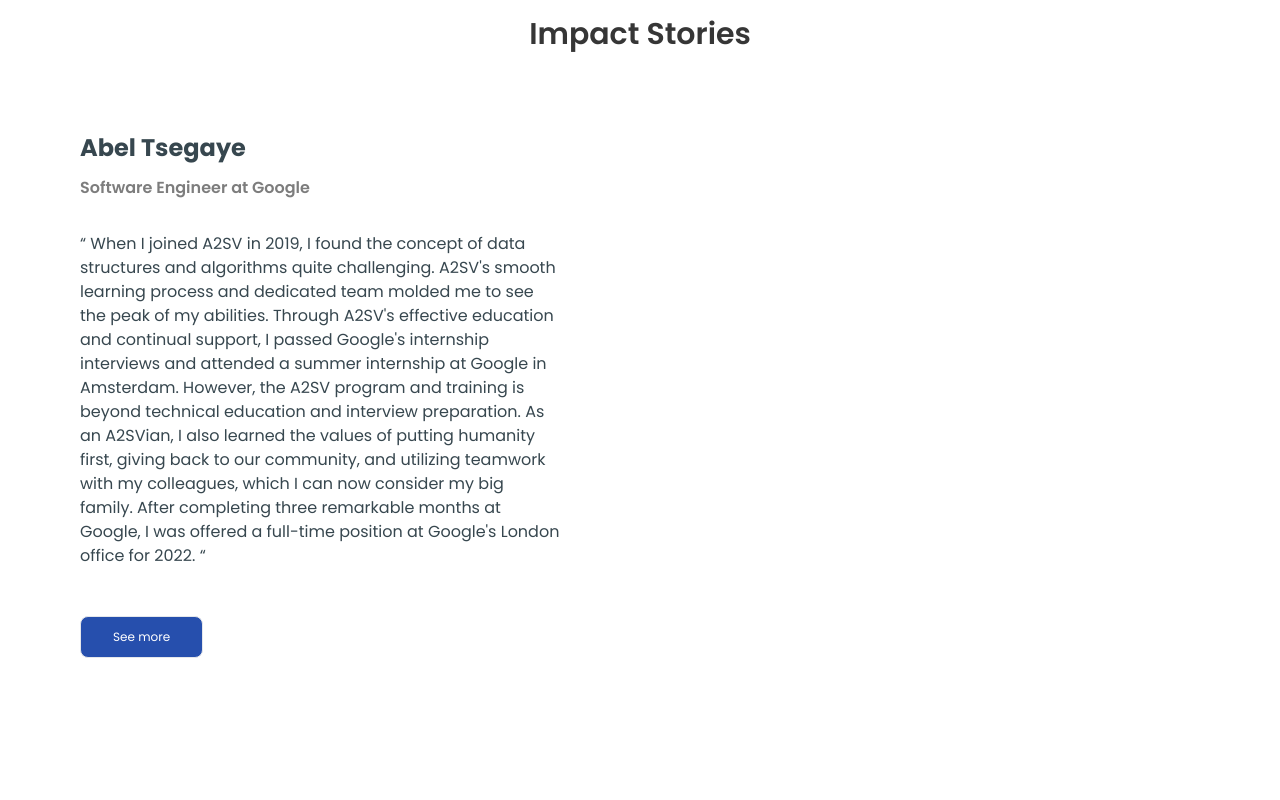
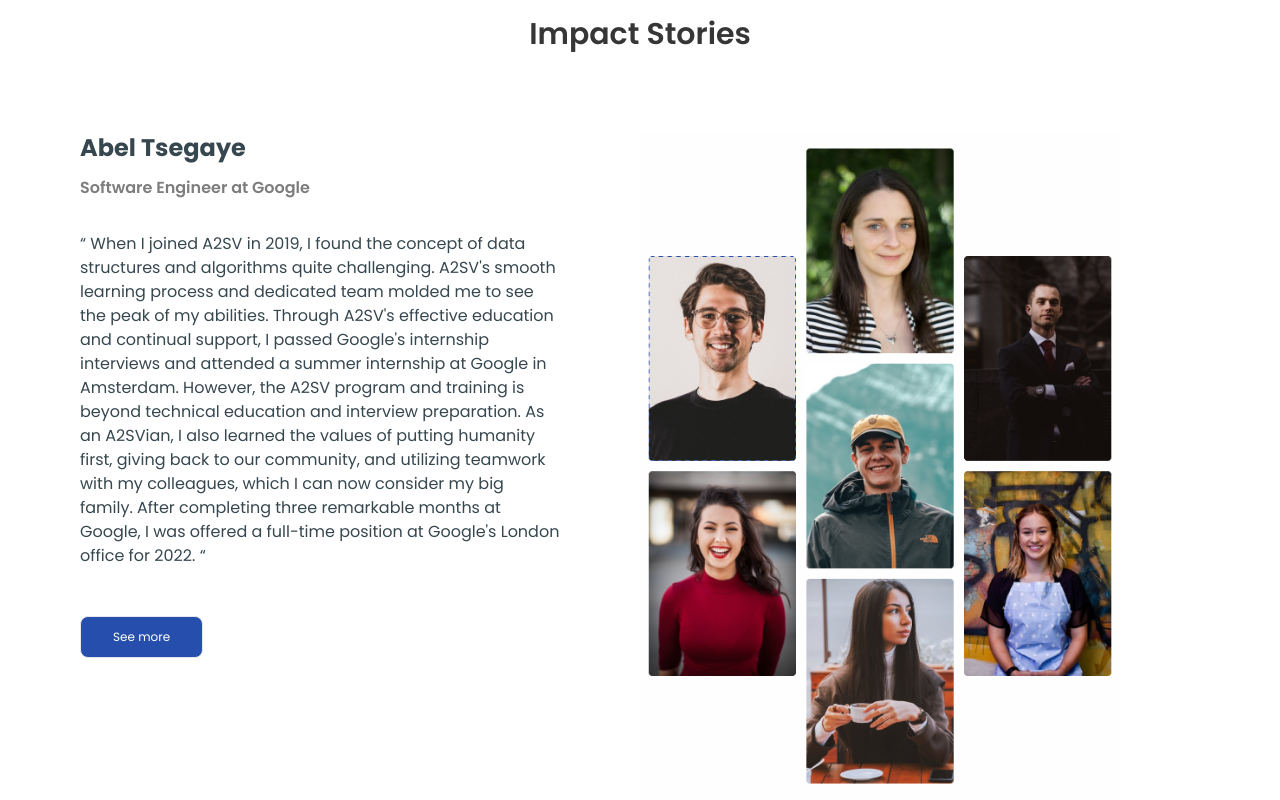
Before and after one commit to RealEskalate/2023-project-phase-starter-projects, a Next.js app in the folder aait/web/group-1/: page / in a window 1280 px wide. Shown: the part 3297-4097 px from the top of the page. Before the commit the page ends 3979 px from the top, so only its background shows below. Built offline with nearby package versions, Linux system fonts and the light colour scheme.

Commit message:
fix(aait.web.g1): Removed whitespace in home

```diff
--- a/aait/web/group-1/app/page.tsx
+++ b/aait/web/group-1/app/page.tsx
@@ -116,7 +116,7 @@ export default function Home() {
             <p className="text-deep-gray px-10 lg:px-0 lg:text-left lg:mb-6">{impactStory[2]}</p>
             <button className="self-start btn-blue px-8 py-3 my-6 text-xs">See more</button>
           </div>
-          <img className="lg:w-3/4 lg:text-right lg:visible hidden" src="/images/impact-story-gallery.png" alt="people portrait collage" />
+          <img className="hidden lg:w-3/4 lg:text-right lg:block" src="/images/impact-story-gallery.png" alt="people portrait collage" />
         </div>
       </section>
     </main>
```
